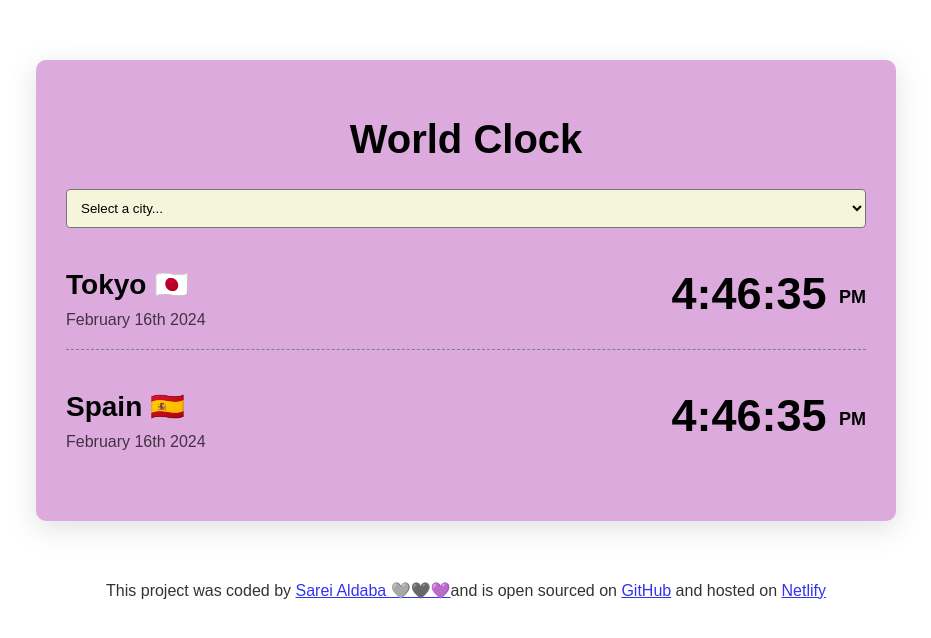
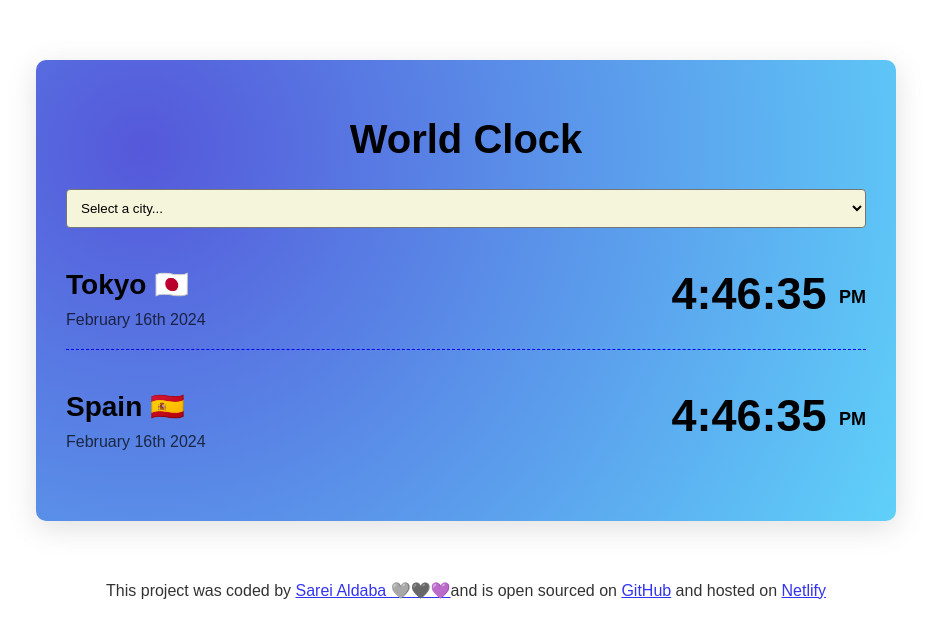
Before and after one commit to Saldaba95/world-clock, a plain HTML site: page index.html in a window 1280 px wide. Shown: the whole page, without its empty margins (174-1105 px from the left). Drawn offline with Linux system fonts and the light colour scheme; a web font is replaced by a local one.

Commit message:
Update style.css
added a gradient background to the container

```diff
--- a/src/style.css
+++ b/src/style.css
@@ -7,7 +7,11 @@ body {
 .container {
   max-width: 800px;
   margin: 60px auto;
-  background: #dad;
+  background: radial-gradient(
+    circle at 12.3% 19.3%,
+    rgb(85, 88, 218) 0%,
+    rgb(95, 209, 249) 100.2%
+  );
   padding: 30px;
   box-shadow: rgba(100, 100, 111, 0.2) 0px 7px 29px 0px;
   border-radius: 10px;
@@ -17,7 +21,7 @@ body {
   margin: 20px 0;
   justify-content: space-between;
   padding: 20px 0;
-  border-bottom: 1px dashed gray;
+  border-bottom: 1px dashed blue;
 }
 .city:last-child {
   border: none;
```
